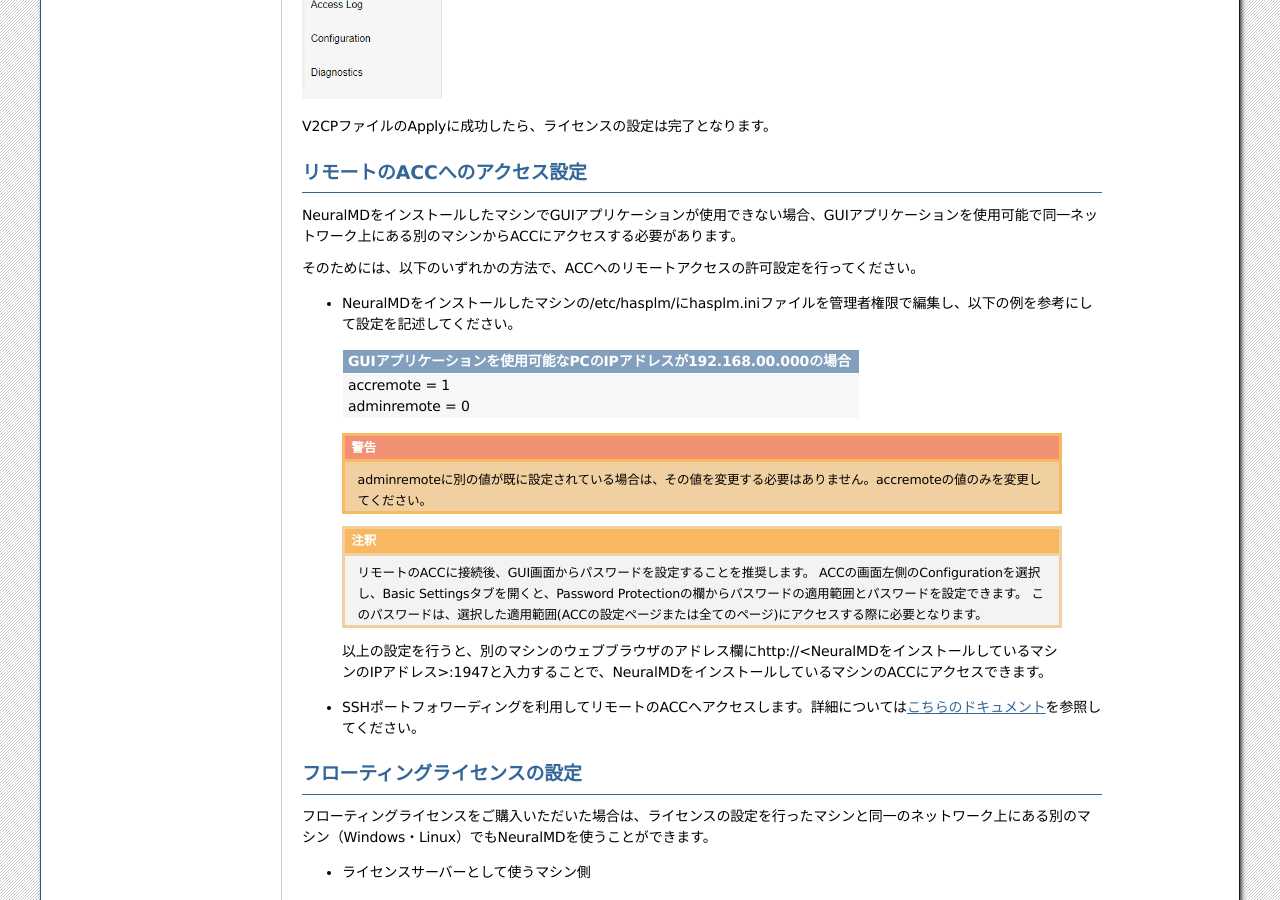
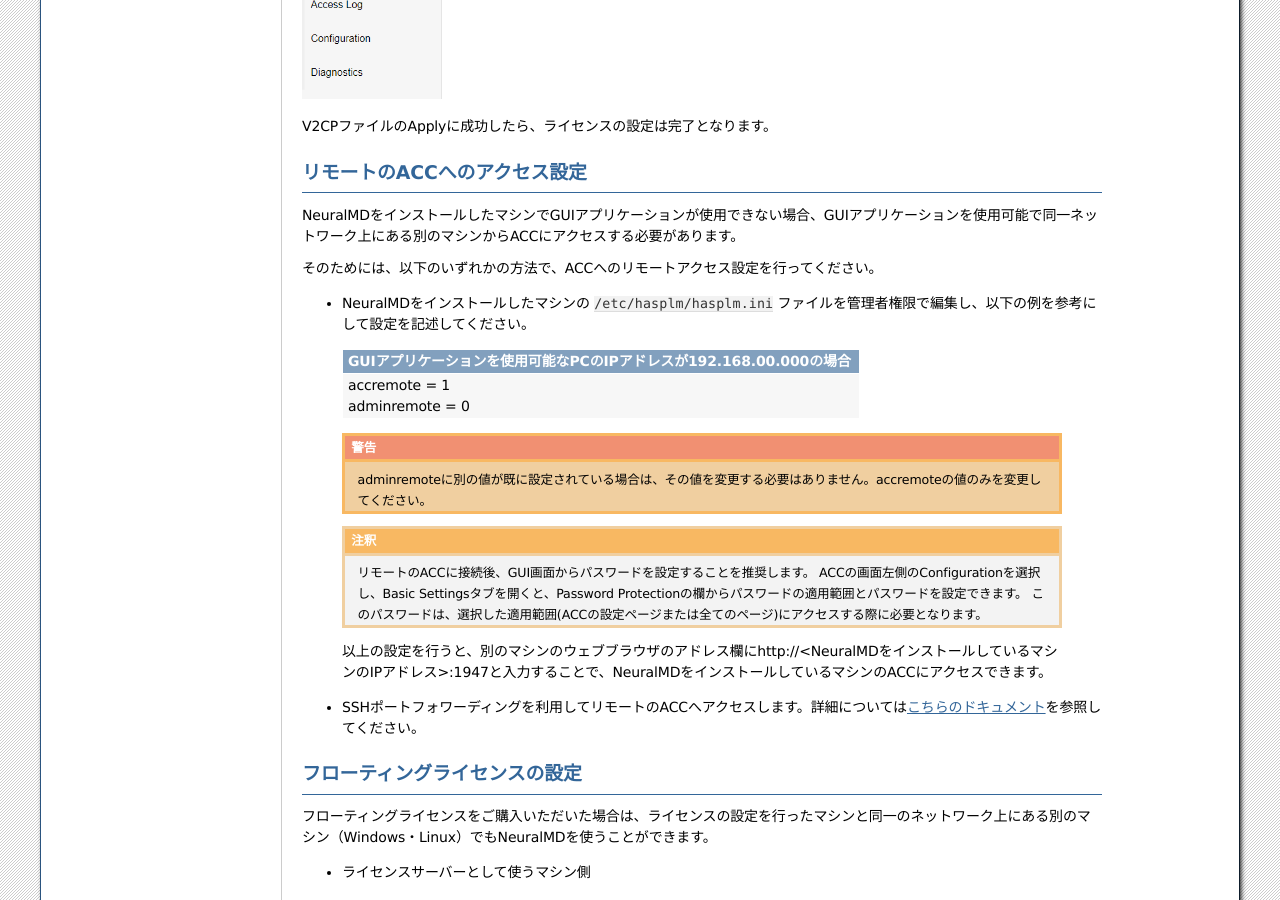
Before and after one commit to advancesoftcorp/neuralmd-doc, a Sphinx documentation site: the page built from docs/source/install/license.rst, in a window 1280 px wide and 900 px high, scrolled down 4388 px. Built offline with Sphinx 7.4.7, drawn with Linux system fonts in a browser that asks for light colours; formulas are drawn with MathJax 3.

Commit message:
little fix for expressions

```diff
--- a/docs/source/install/license.rst
+++ b/docs/source/install/license.rst
@@ -119,9 +119,9 @@
 
 NeuralMDをインストールしたマシンでGUIアプリケーションが使用できない場合、GUIアプリケーションを使用可能で同一ネットワーク上にある別のマシンからACCにアクセスする必要があります。
 
-そのためには、以下のいずれかの方法で、ACCへのリモートアクセスの許可設定を行ってください。
+そのためには、以下のいずれかの方法で、ACCへのリモートアクセス設定を行ってください。
 
-- NeuralMDをインストールしたマシンの/etc/hasplm/にhasplm.iniファイルを管理者権限で編集し、以下の例を参考にして設定を記述してください。
+- NeuralMDをインストールしたマシンの :file:`/etc/hasplm/hasplm.ini` ファイルを管理者権限で編集し、以下の例を参考にして設定を記述してください。
 
  .. table::
 
```
